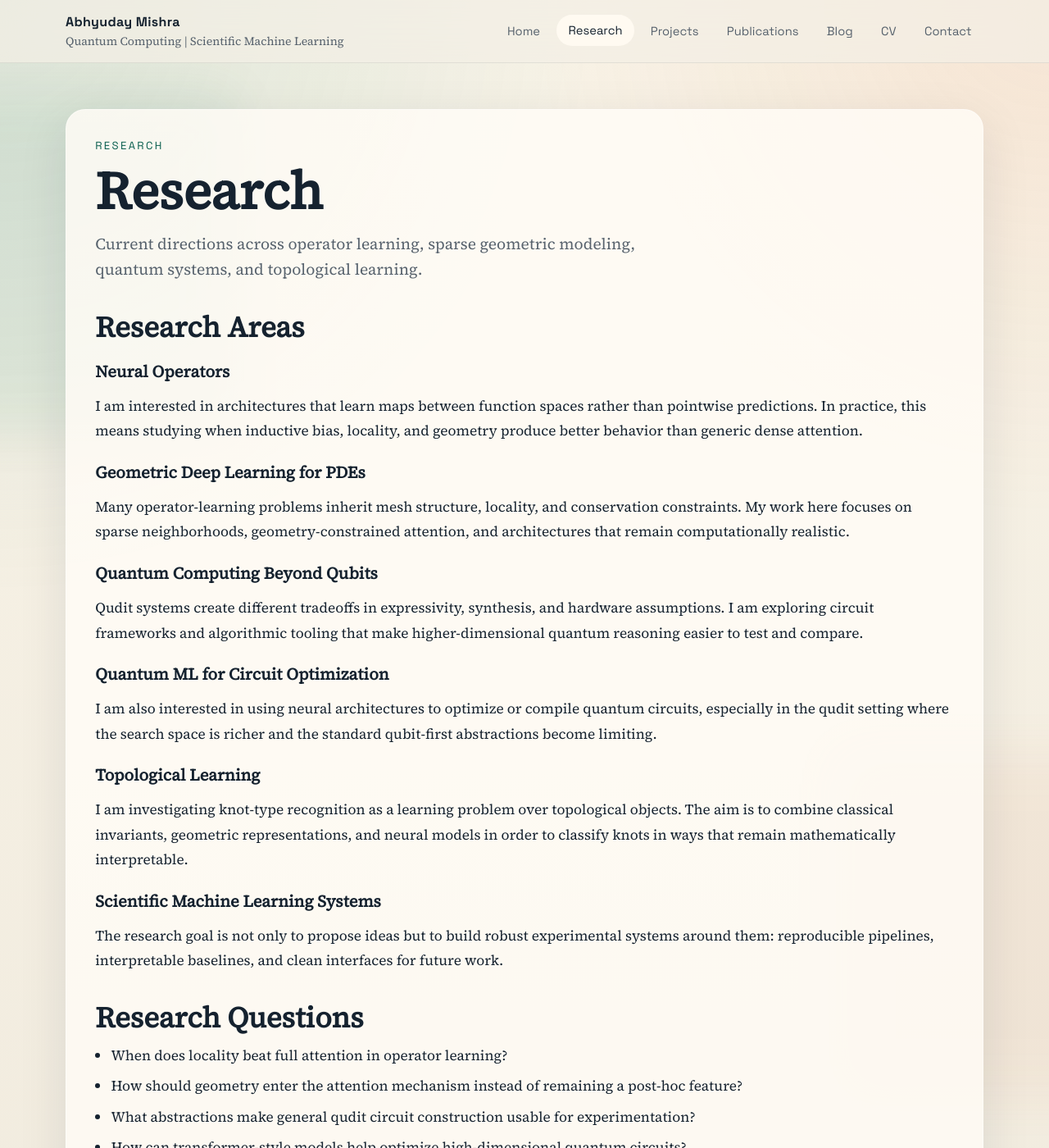
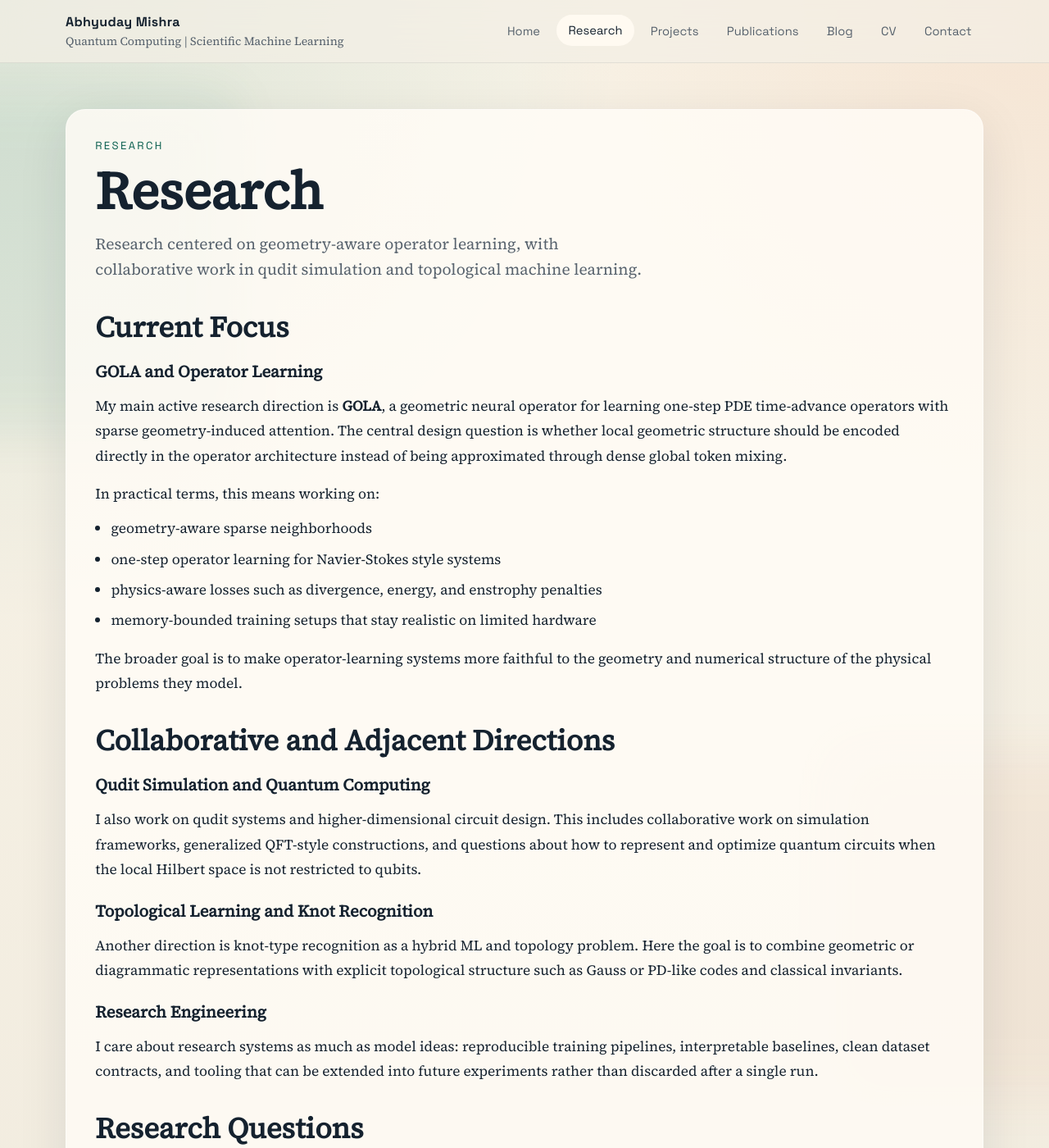
Before and after one commit to abhyudaymishr/abhyudaymishr.github.io, a Jekyll site: the page built from research.md, in a window 1280 px wide and 1400 px high. Shown: the whole window at 82% size. Built offline with Jekyll 4.4.1, drawn with Linux system fonts in a browser that asks for light colours; some of the changed text lies outside the part shown.

Commit message:
refine contact and research pages

```diff
--- a/research.md
+++ b/research.md
@@ -2,39 +2,42 @@
 title: Research
 permalink: /research/
 kicker: Research
-intro: "Current directions across operator learning, sparse geometric modeling, quantum systems, and topological learning."
+intro: "Research centered on geometry-aware operator learning, with collaborative work in qudit simulation and topological machine learning."
 ---
-## Research Areas
+## Current Focus
 
-### Neural Operators
+### GOLA and Operator Learning
 
-I am interested in architectures that learn maps between function spaces rather than pointwise predictions. In practice, this means studying when inductive bias, locality, and geometry produce better behavior than generic dense attention.
+My main active research direction is **GOLA**, a geometric neural operator for learning one-step PDE time-advance operators with sparse geometry-induced attention. The central design question is whether local geometric structure should be encoded directly in the operator architecture instead of being approximated through dense global token mixing.
 
-### Geometric Deep Learning for PDEs
+In practical terms, this means working on:
 
-Many operator-learning problems inherit mesh structure, locality, and conservation constraints. My work here focuses on sparse neighborhoods, geometry-constrained attention, and architectures that remain computationally realistic.
+- geometry-aware sparse neighborhoods
+- one-step operator learning for Navier-Stokes style systems
+- physics-aware losses such as divergence, energy, and enstrophy penalties
+- memory-bounded training setups that stay realistic on limited hardware
 
-### Quantum Computing Beyond Qubits
+The broader goal is to make operator-learning systems more faithful to the geometry and numerical structure of the physical problems they model.
 
-Qudit systems create different tradeoffs in expressivity, synthesis, and hardware assumptions. I am exploring circuit frameworks and algorithmic tooling that make higher-dimensional quantum reasoning easier to test and compare.
+## Collaborative and Adjacent Directions
 
-### Quantum ML for Circuit Optimization
+### Qudit Simulation and Quantum Computing
 
-I am also interested in using neural architectures to optimize or compile quantum circuits, especially in the qudit setting where the search space is richer and the standard qubit-first abstractions become limiting.
+I also work on qudit systems and higher-dimensional circuit design. This includes collaborative work on simulation frameworks, generalized QFT-style constructions, and questions about how to represent and optimize quantum circuits when the local Hilbert space is not restricted to qubits.
 
-### Topological Learning
+### Topological Learning and Knot Recognition
 
-I am investigating knot-type recognition as a learning problem over topological objects. The aim is to combine classical invariants, geometric representations, and neural models in order to classify knots in ways that remain mathematically interpretable.
+Another direction is knot-type recognition as a hybrid ML and topology problem. Here the goal is to combine geometric or diagrammatic representations with explicit topological structure such as Gauss or PD-like codes and classical invariants.
 
-### Scientific Machine Learning Systems
+### Research Engineering
 
-The research goal is not only to propose ideas but to build robust experimental systems around them: reproducible pipelines, interpretable baselines, and clean interfaces for future work.
+I care about research systems as much as model ideas: reproducible training pipelines, interpretable baselines, clean dataset contracts, and tooling that can be extended into future experiments rather than discarded after a single run.
 
 ## Research Questions
 
 - When does locality beat full attention in operator learning?
-- How should geometry enter the attention mechanism instead of remaining a post-hoc feature?
-- What abstractions make general qudit circuit construction usable for experimentation?
+- How should geometry enter the attention mechanism instead of being treated as a post-hoc feature?
+- What abstractions make general qudit circuit construction practical for experimentation?
 - How can transformer-style models help optimize high-dimensional quantum circuits?
 - Which combinations of knot invariants and learned representations best support knot-type classification?
 - Which operator-learning benchmarks reveal failure modes rather than hiding them?
```
Also changed, not shown: contact.md (+12 -8 lines).
